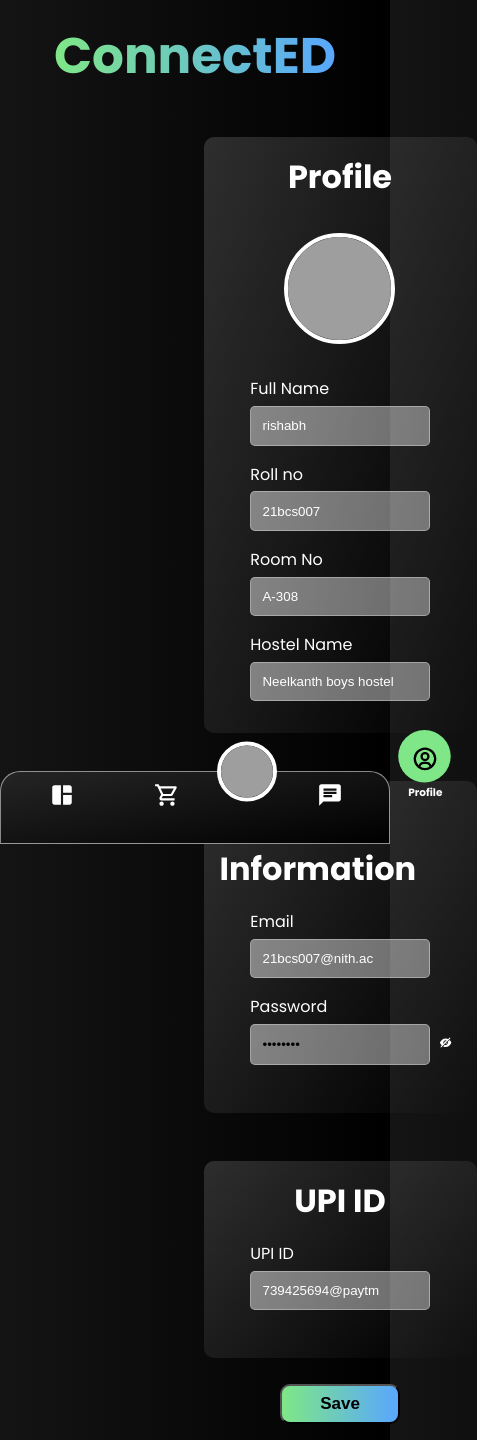
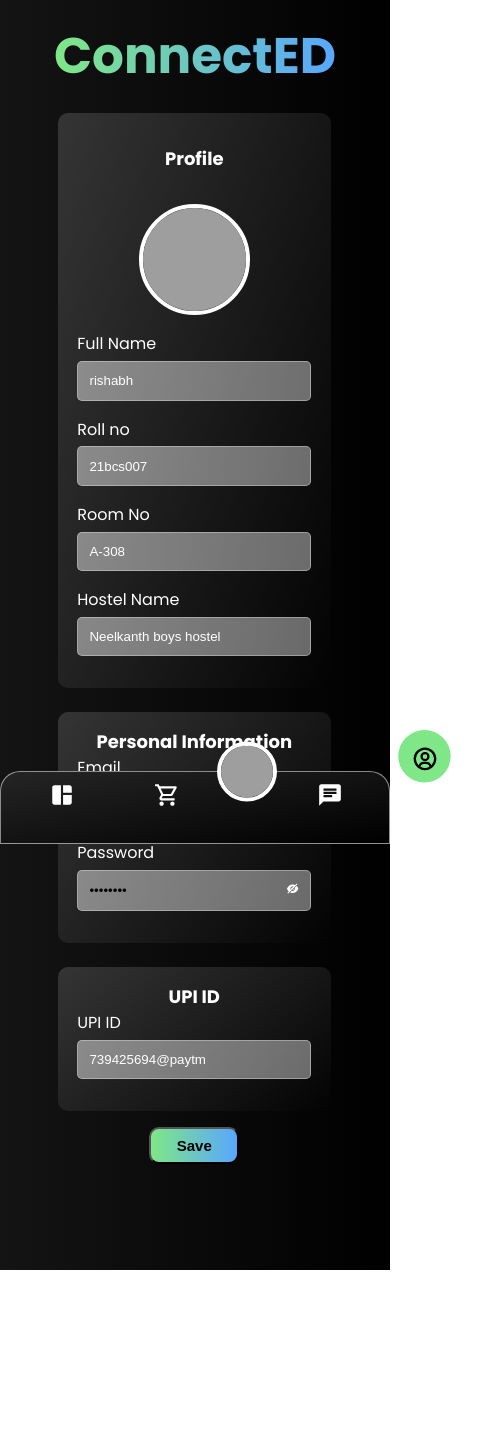
Before and after one commit to raviKant0917/ConnectED, a React (Create React App) app in the folder client/: page /profile in a window 390 px wide. Shown: the whole page, 477 px wide, since content can reach past the window. After the commit the page ends 1270 px from the top, so only its background shows below. Built offline with nearby package versions, Linux system fonts and the light colour scheme; grey boxes are pictures that could not be loaded.

Commit message:
responsive profile

```diff
--- a/client/src/components/Navbar/Navbar.scss
+++ b/client/src/components/Navbar/Navbar.scss
@@ -17,7 +17,7 @@
     padding: 50px 25px 0 25px;
     margin-bottom: 20px;
 
-        >img {
+    > img {
       width: 111px;
       height: 111px;
       border-radius: 50%;
@@ -31,7 +31,7 @@
     display: flex;
     flex-direction: column;
 
-        >a {
+    > a {
       width: 100%;
       padding: 0.5rem 2rem;
       color: white;
@@ -39,16 +39,34 @@
     }
 
     .active {
-            border-left: 6px solid #7FE787;
-            color: #7FE787;
+      border-left: 6px solid #7fe787;
+      color: #7fe787;
       background: linear-gradient(to bottom right, #ffffff25, #ffffff00);
     }
   }
 }
-
-@media (max-width:900px) {
+@media (max-width: 1024px) {
   .Navbar {
     width: 200px;
+    height: 60vh;
+    .Nav {
+      > a {
+        font-size: 20px ;
+      }
+    }
+  }
+}
+
+@media (max-width: 900px) {
+  .Navbar {
+    width: 200px;
+    height: 80vh;
+    > Nav {
+      > a {
+        font-size: 10px;
+        margin: 1rem;
+      }
+    }
   }
 }
 
@@ -73,19 +91,19 @@
         margin: 0;
         transform: translateY(-50%);
 
-                >img {
+        > img {
           width: 60px;
           height: 60px;
           margin: 5px;
         }
       }
 
-            >a {
+      > a {
         text-align: center;
         font-size: 26px;
         transition: 0.5s;
 
-                >div {
+        > div {
           font-size: 10px;
           // width: 100%;
           opacity: 0;
@@ -100,19 +118,19 @@
         color: black;
         transform: translateY(-50%) scale(1.05);
 
-                >div {
+        > div {
           opacity: 1;
           color: white;
         }
       }
 
       .active::before {
-                content: '';
+        content: "";
         width: 50px;
         height: 50px;
         border-radius: 50%;
         position: absolute;
-                background-color: #7FE787;
+        background-color: #7fe787;
         z-index: -1;
         transform: translate(-25%, -25%);
       }
--- a/client/src/components/Profile/profile.scss
+++ b/client/src/components/Profile/profile.scss
@@ -162,11 +162,13 @@
     display: flex;
     justify-content: space-between;
 
+
     &::placeholder {
       color: rgb(233, 225, 225);
     }
     > input {
       background: transparent;
+      outline: none;
       border: none;
     }
     > button {
@@ -184,9 +186,119 @@
     background: linear-gradient(to right, #7fe786, #58a7fe);
     width: 120px;
     border-radius: 10px;
-    // margin: 0.4rem;
     margin-bottom: 1rem;
     margin-top: 0.1rem;
     cursor: pointer;
   }
 }
+
+@media (max-width: 1024px) {
+  .profileWrapper {
+    .profile {
+      width: 60vw;
+      margin: 1.5rem 0.5rem;
+    }
+    .login_info {
+      width: 60vw;
+      margin: 1.5rem 0.5rem;
+    }
+    .upi_id {
+      width: 60vw;
+      margin: 1.5rem 0.5rem;
+    }
+  }
+}
+@media (max-width: 786px) {
+  .profileWrapper {
+    width: calc(100% - 270px);
+    .profile {
+      width: 55vw;
+    }
+    .login_info {
+      width: 55vw;
+    }
+    .upi_id {
+      width: 55vw;
+    }
+  }
+}
+@media (max-width: 600px) {
+  .profileWrapper {
+    padding-bottom: 90px;
+    width: 85vw;
+    display: flex;
+    flex-direction: column;
+    justify-content: center;
+    align-items: center;
+    height: fit-content;
+    .profile {
+      width: 70vw;
+      margin: 0;
+      padding: 1rem;
+      > div {
+        width: fit-content;
+        > h1 {
+          font-size: large;
+        }
+        .inputWrapper {
+          padding: 0;
+          margin: 0 !important;
+          > input {
+            width: 60vw;
+          }
+        }
+      }
+    }
+    .login_info {
+      width: 70vw;
+      padding: 1rem;
+      > div {
+        width: fit-content;
+        > h1 {
+          font-size: large;
+        }
+        .inputWrapper {
+          padding: 0;
+          margin: 0 !important;
+          > input {
+            width: 60vw;
+          }
+        }
+      }
+    }
+    .upi_id {
+      width: 70vw;
+      margin: 0;
+      padding: 1rem;
+      > div {
+        width: fit-content;
+        > h1 {
+          font-size: large;
+        }
+        .inputWrapper {
+          padding: 0;
+          margin: 0 !important;
+          > input {
+            width: 60vw;
+          }
+        }
+      }
+    }
+    .submit {
+      padding: 0.5rem;
+      font-size: 15px;
+      width: 90px;
+      margin-bottom: 1rem;
+      margin-top: 1rem;
+      cursor: pointer;
+    }
+    .password {
+      display: flex;
+      justify-content: space-between;
+    width: 60vw;
+    >input{
+      width: 120px
+    }
+  }
+  }
+}
```
Lines whose indentation alone changed are shown as unchanged.
